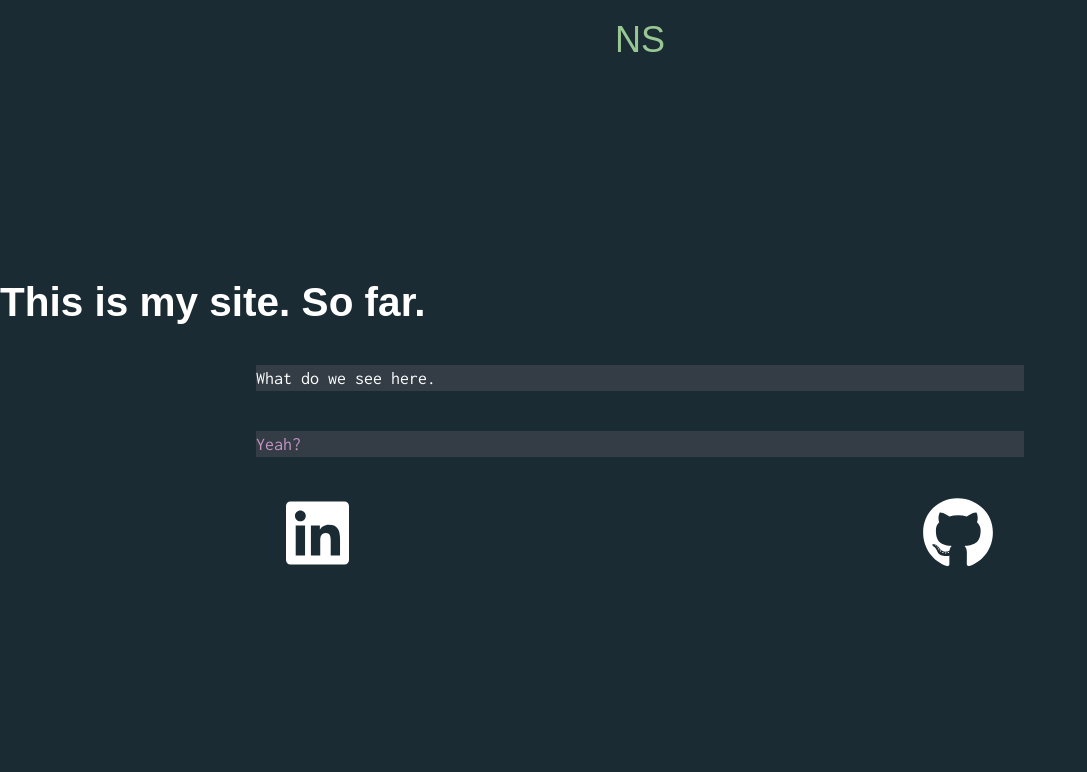
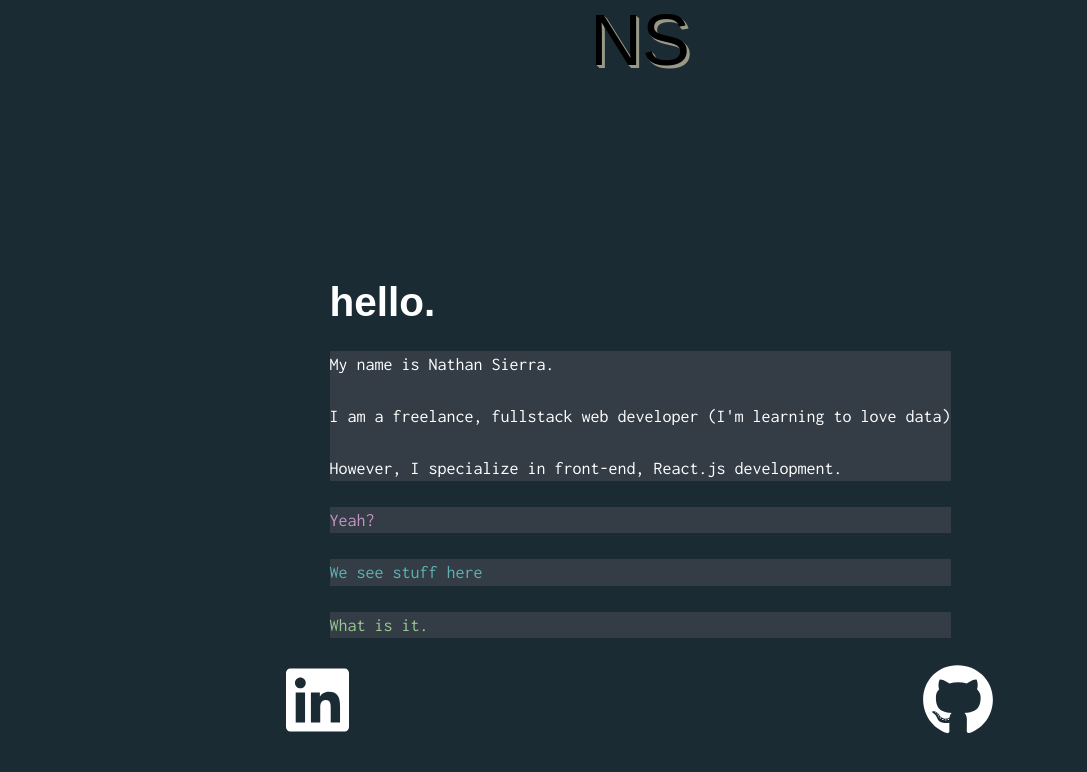
Before and after one commit to nathSierra/portfolio, a Gatsby site: page / in a window 1280 px wide. Shown: the whole page, without its empty margins (0-1087 px from the left). Built offline with nearby package versions, Linux system fonts and the light colour scheme; Gatsby itself is replaced by a stand-in of ours.

Commit message:
adds drop-shadow. little content

```diff
--- a/src/components/snippet.js
+++ b/src/components/snippet.js
@@ -3,10 +3,12 @@ import Styled from 'styled-components';
 import Colors from '../constants/Colors';
 
 const Snippet = Styled.p`
+  flex-grow: 1;
+  min-width: 350px;
   background: ${Colors.backgroundDarkest};
   color: ${props => props.inputColor || 'white'};
   font-family: 'Inconsolata', monospace;
-  margin: 5vh 20vw;
+
 `
 
 export default Snippet;
--- a/src/layout/header.js
+++ b/src/layout/header.js
@@ -11,6 +11,8 @@ const Header = Styled.header`
   justify-content: center;
   min-height: 9vh;
   margin-bottom: 200px;
+  text-shadow: 1px 1px 0 #998, 2px 2px 0 #998, 3px 3px 0 #998;
+
 `
 
 export default props => (
@@ -21,12 +23,12 @@ export default props => (
         margin: '1rem',
         textDecoration: 'none',
         color: Colors.backgroundLight,
-        fontSize: '2rem',
+        fontSize: '4rem',
         padding: '0.5rem',
         borderRadius: '4px',
       }}
       activeStyle={{
-        color: Colors.primary,
+        color: 'black',
       }}
     >
       {props.children}
--- a/src/layout/layout.css
+++ b/src/layout/layout.css
@@ -1,5 +1,5 @@
 html {
-  font-family: sans-serif;
+  font-family: "Fira Sans";
   -ms-text-size-adjust: 100%;
   -webkit-text-size-adjust: 100%;
 }
--- a/src/layout/layout.js
+++ b/src/layout/layout.js
@@ -12,6 +12,7 @@ import { useStaticQuery, graphql } from "gatsby"
 import Header from "./header"
 import "./layout.css"
 import { Container } from './LayoutStyle';
+import Main from './main';
 import { FooterRow } from './footer';
 
 const Layout = ({ children }) => {
@@ -29,7 +30,7 @@ const Layout = ({ children }) => {
     <>
       <Container>
         <Header>NS</Header>
-        <main>{children}</main>
+        <Main>{children}</Main>
         <FooterRow />
       </Container>
     </>
--- /dev/null
+++ b/src/layout/main.js
@@ -0,0 +1,10 @@
+import Styled from 'styled-components';
+
+const Main = Styled.div`
+  display: flex;
+  flex-direction: column;
+  max-width: 960px;
+  margin: 0 auto;
+`
+
+export default Main;
--- a/src/pages/index.js
+++ b/src/pages/index.js
@@ -10,13 +10,19 @@ import Colors from '../constants/Colors'
 const IndexPage = () => (
   <Layout>
     <SEO title="Home" />
-    <h1>This is my site. So far.</h1>
+    <h1>hello.</h1>
+
     <Snippet>
-      What do we see here.
+      <p>My name is Nathan Sierra.</p>
+      <p>I am a freelance, fullstack web developer (I'm learning to love data)</p>
+      <p>However, I specialize in front-end, React.js development.</p>
+
     </Snippet>
     <Snippet inputColor={Colors.purple}>
       Yeah?
     </Snippet>
+    <Snippet inputColor={Colors.seafoam}>We see stuff here</Snippet>
+    <Snippet inputColor={Colors.primary}>What is it.</Snippet>
 
   </Layout>
 )
```
Also changed, not shown: src/pages/contact.js (added).
